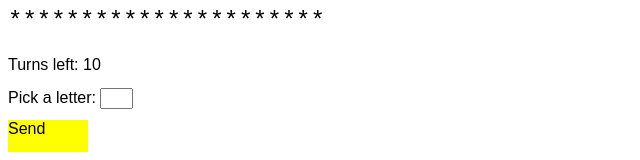
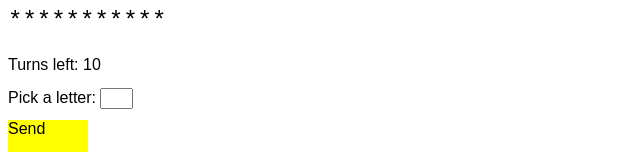
Before and after one commit to JaccoGritter/galgje, a plain HTML site: page index.html in a window 1280 px wide. Shown: the top 160 px of the page, without its empty margins (0-640 px from the left). Drawn offline with nearby package versions, Linux system fonts and the light colour scheme.

Commit message:
changed word to guess

```diff
--- a/index.html
+++ b/index.html
@@ -34,7 +34,7 @@
     <script>
     $(document).ready(function(){
 
-        var word = "muziekishartstikkemooi";   // make this word anything you like!!
+        var word = "codegorilla";   // make this word anything you like!!
         word = word.toLowerCase();
         var wordLength = word.length;
         var gameOver = false;
```
